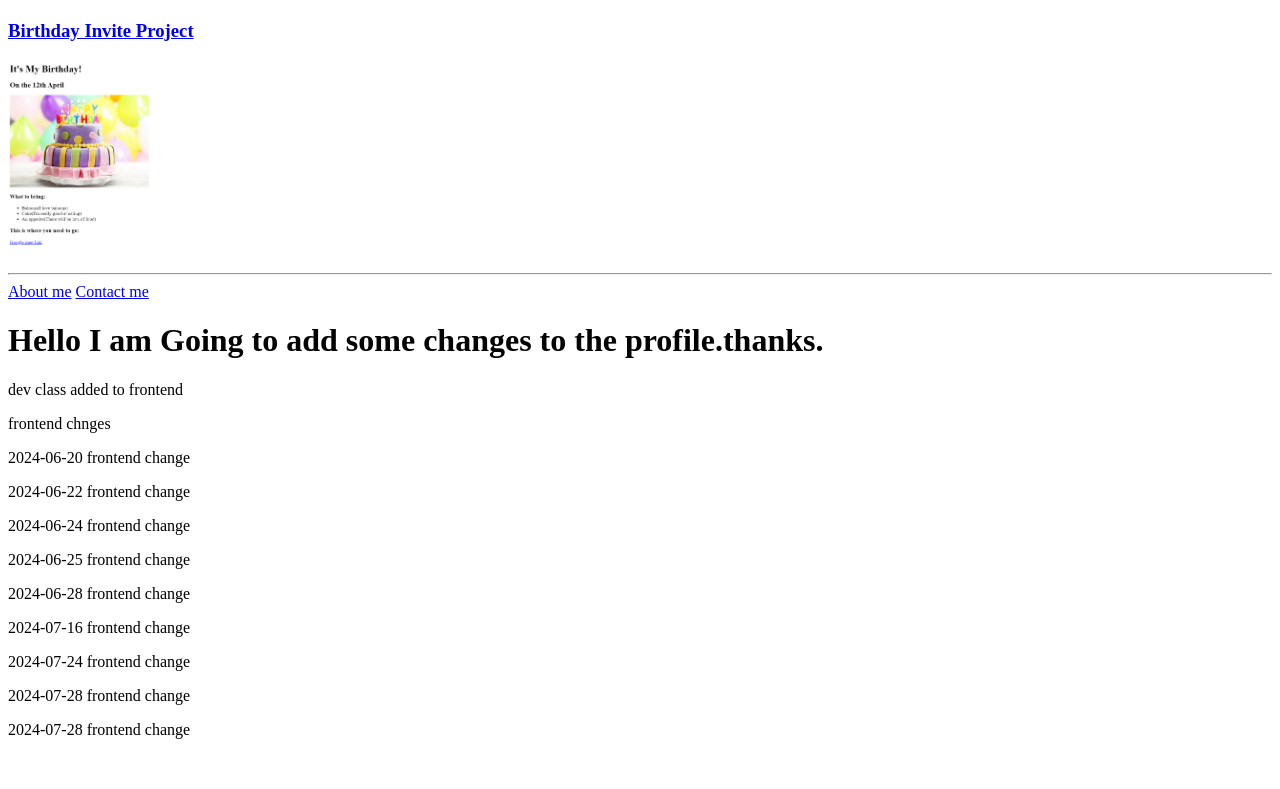
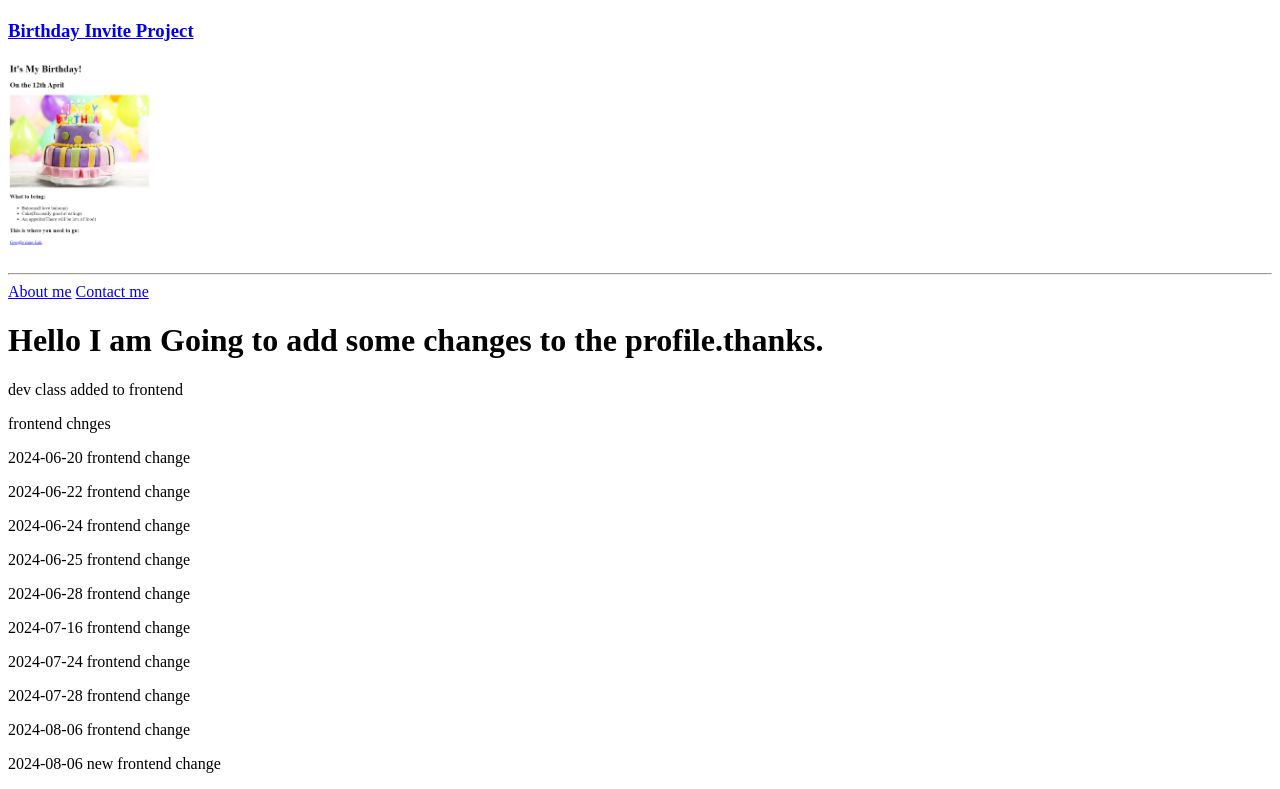
Before and after one commit to IKudagama/new-WEB, a plain HTML site: page index.html in a window 1280 px wide. Shown: the part 391-1180 px from the top of the page. Before the commit the page ends 1146 px from the top, so only its background shows below. Drawn offline with Linux system fonts and the light colour scheme.

Commit message:
new chnge

```diff
--- a/index.html
+++ b/index.html
@@ -72,7 +72,10 @@ https://developer.mozilla.org/en-US/docs/Web/HTML/Element/img#attr-height -->
         <p>2024-07-28 frontend change</p>
     </dev>
     <dev class="new">
-        <p>2024-07-28 frontend change</p>
+        <p>2024-08-06 frontend change</p>
+    </dev>
+    <dev class="new">
+        <p>2024-08-06 new frontend change</p>
     </dev>
 
 </body>
```
